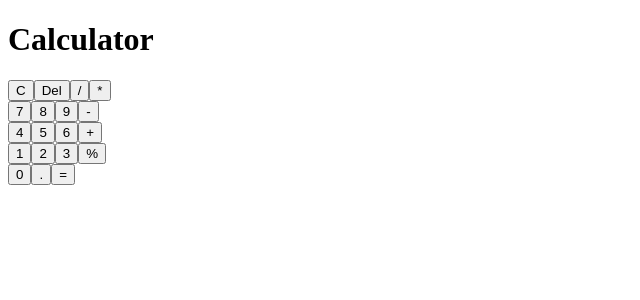
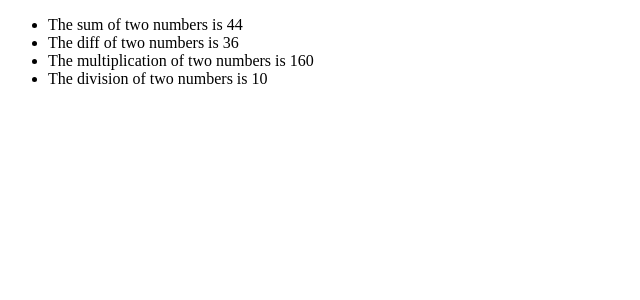
Before and after one commit to CodeAstronautic/uplift-react, a React (Create React App) app: page / in a window 1280 px wide. Shown: the top 300 px of the page, without its empty margins (0-640 px from the left). Built offline with nearby package versions, Linux system fonts and the light colour scheme.

Commit message:
original app.js

```diff
--- a/src/App.js
+++ b/src/App.js
@@ -1,74 +1,17 @@
-import './App.css';
-import React,{ useState } from 'react';
+import React from "react";
+import {add,sub, mul, div}  from './Calc'
 
 
-const App=()=> {
-
-  const [state, setState]=useState("");
-
-
-  const sum=(e)=>{
-
-    const value=e.target.value ;
-
-    if(value==="="){
-      try{setState(eval(state));}
-      catch(err){
-      setState("math error");}
-
-    }else if(value==="C"){
-      setState("")
-    }else if(value==="Del"){
-      setState(state.substr(0,state.length-1));
-    }
-    else{
-    setState(state + value)
-    }
-  };
-
-
-  return (
-    <div className="body">
-      <h1>Calculator</h1>
-      <div className="fields">
-        {state}
-
-      </div>
-      <div className="buttons">
-        <div className="row-1">
-          <button onClick={sum} value="C">C</button>
-          <button onClick={sum} value="Del">Del</button>
-          <button onClick={sum} value="/">/</button>
-          <button onClick={sum} value="*">*</button>
-        </div>
-        <div className="row-2">
-          <button onClick={sum} value="7">7</button>
-          <button onClick={sum} value="8">8</button>
-          <button onClick={sum} value="9">9</button>
-          <button onClick={sum} value="-">-</button>
-        </div>
-        <div className="row-3">
-          <button onClick={sum} value="4">4</button>
-          <button onClick={sum} value="5">5</button>
-          <button onClick={sum} value="6">6</button>
-          <button onClick={sum} value="+">+</button>
-        </div>
-        <div className="row-4">
-          <button onClick={sum} value="1">1</button>
-          <button onClick={sum} value="2">2</button>
-          <button onClick={sum} value="3">3</button>
-          <button onClick={sum} value="%">%</button>
-        </div>
-        <div className="row-5">
-          <button id="zero" onClick={sum} value="0">0</button>
-          <button onClick={sum} value=".">.</button>
-          <button id="equal" onClick={sum} value="=">=</button>
-        </div>
-      </div>
-
-    </div>
-  );
-
+function App(){
+  return(
+    <>
+    <ul>
+      <li>The sum of two numbers is {add(40,4)}</li>
+      <li>The diff of two numbers is {sub(40,4)}</li>
+      <li>The multiplication of two numbers is {mul(40,4)}</li>
+      <li>The division of two numbers is {div(40,4)}</li>
+    </ul>
+    </>
+  )
 }
-
 export default App;
```
